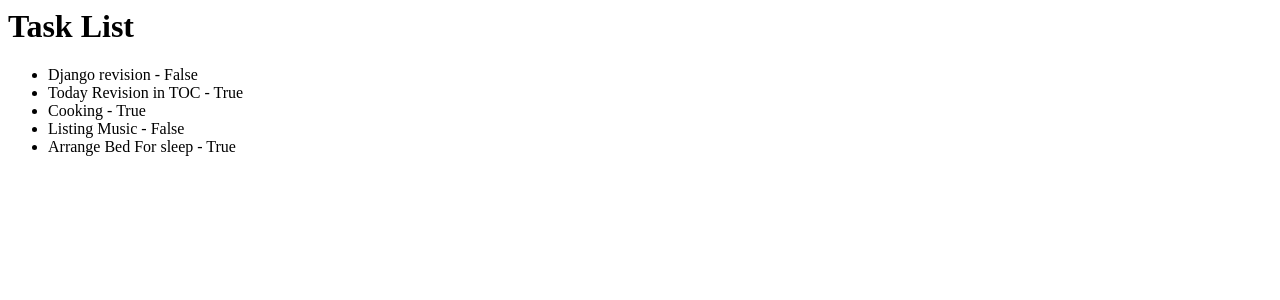
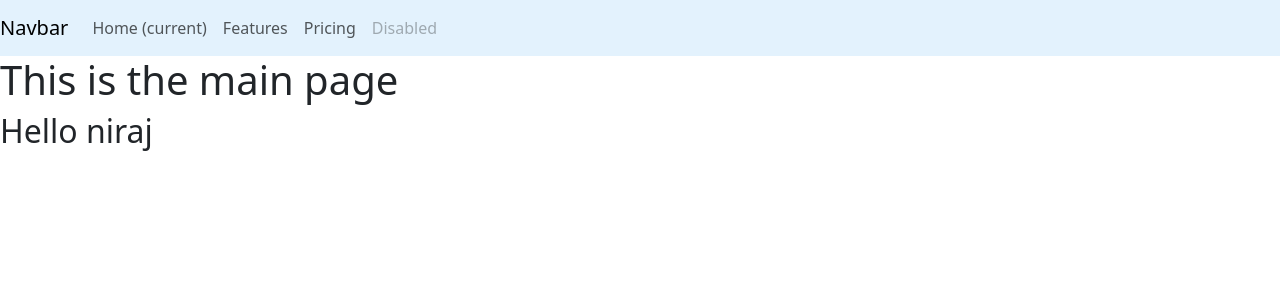
Before and after one commit to Nirajjj11/django-taskboard, a Django app: page / in a window 1280 px wide. Shown: the top 300 px of the page. Run offline with Django 5.2, Linux system fonts and the light colour scheme; data comes from the database, SQL or seed files in the repository.

Commit message:
now working properly

```diff
--- a/taskboard/settings.py
+++ b/taskboard/settings.py
@@ -58,7 +58,7 @@ ROOT_URLCONF = 'taskboard.urls'
 TEMPLATES = [
     {
         'BACKEND': 'django.template.backends.django.DjangoTemplates',
-        'DIRS': [BASE_DIR / "templates"],   # ✔ FIXED
+        'DIRS': [BASE_DIR , "templates"],   # ✔ FIXED
         'APP_DIRS': True,
         'OPTIONS': {
             'context_processors': [
--- a/taskboard/templates/header.html
+++ /dev/null
@@ -1,2 +0,0 @@
-{% extend }
-{% load%}
--- a/taskboard/urls.py
+++ b/taskboard/urls.py
@@ -1,7 +1,9 @@
 from django.contrib import admin
 from django.urls import path, include
+from . import views
 
 urlpatterns = [
     path('admin/', admin.site.urls),
-    path('', include('tasks.urls')),
+    path('/task', include('tasks.urls')),
+    path("", views.main , name="index")
 ]
--- /dev/null
+++ b/templates/header.html
@@ -0,0 +1,25 @@
+<header>
+<nav class="navbar navbar-expand-lg navbar-light" style="background-color: #e3f2fd">
+    <a class="navbar-brand" href="#">Navbar</a>
+    <button class="navbar-toggler" type="button" data-toggle="collapse" data-target="#navbarNav"
+        aria-controls="navbarNav" aria-expanded="false" aria-label="Toggle navigation">
+        <span class="navbar-toggler-icon"></span>
+    </button>
+    <div class="collapse navbar-collapse" id="navbarNav">
+        <ul class="navbar-nav">
+            <li class="nav-item active">
+                <a class="nav-link" href="#">Home <span class="sr-only">(current)</span></a>
+            </li>
+            <li class="nav-item">
+                <a class="nav-link" href="#">Features</a>
+            </li>
+            <li class="nav-item">
+                <a class="nav-link" href="#">Pricing</a>
+            </li>
+            <li class="nav-item">
+                <a class="nav-link disabled" href="#">Disabled</a>
+            </li>
+        </ul>
+    </div>
+</nav>
+</header>
--- a/taskboard/templates/index.html
+++ b/templates/index.html
@@ -9,7 +9,9 @@
 
 </head>
 <body>
+    {% include 'header.html' %}
     <h1>This is the main page</h1>
-    <h2>{{ data }}</h2>
+    <h2>{{ bdata }}</h2>
+
 </body>
 </html>
```
